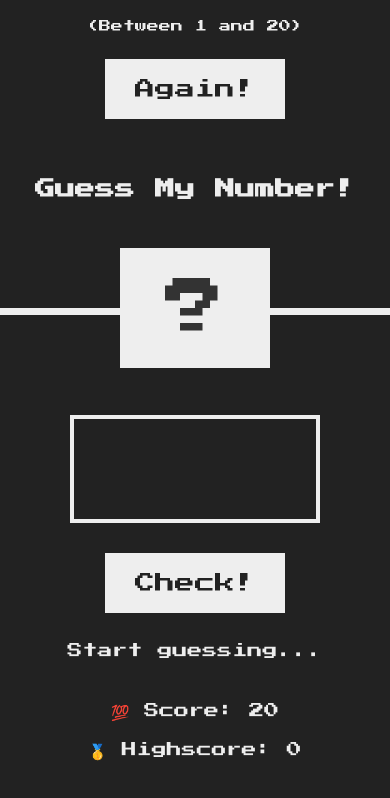
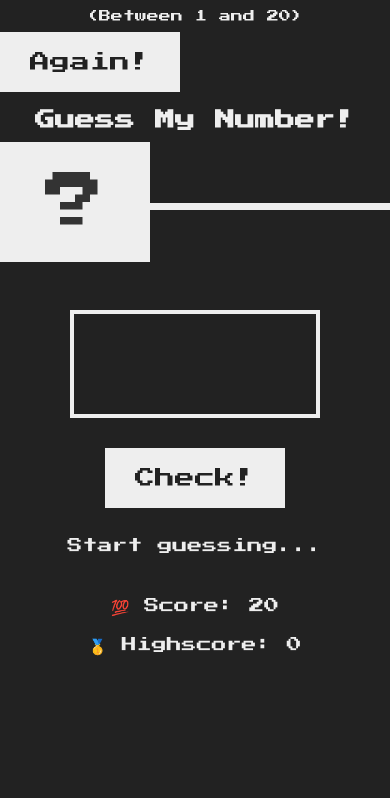
Before and after one commit to BellAimsaard/udemy.guess-my-number, a plain HTML site: page index.html in a window 390 px wide. Drawn offline with Linux system fonts and the light colour scheme.

Commit message:
Add files via upload

```diff
--- a/style.css
+++ b/style.css
@@ -118,28 +118,42 @@ h1 {
   margin-bottom: 2rem;
 }
 
-@media only screen and (max-width: 767px) {
+@media screen and (max-width: 767px) {
+  header {
+    height: 210px;
+  }
+
+  h1 {
+    font-size: 20px;
+    position: absolute;
+    top: 120px;
+  }
+
   .between {
     font-size: 12px;
-    position: static;
-    margin-top: 5%;
+    top: 10px;
     text-align: center;
+    right: initial;
+    position: relative;
   }
 
-  .btn.again {
-    margin-top: 5%;
-    left: initial;
-  }
-
-  .btn-center {
+  .center {
     display: flex;
     justify-content: center;
     align-items: center;
   }
 
-  h1 {
-    font-size: 20px;
-    margin-top: 20px;
+  .btn.again {
+    position: relative;
+    top: 20px;
+    left: initial
+  }
+
+  .number {
+    position: relative;
+    top: 70px;
+    left: initial;
+    transform: translate(0%, 0%);
   }
 
   .left-right {
```
